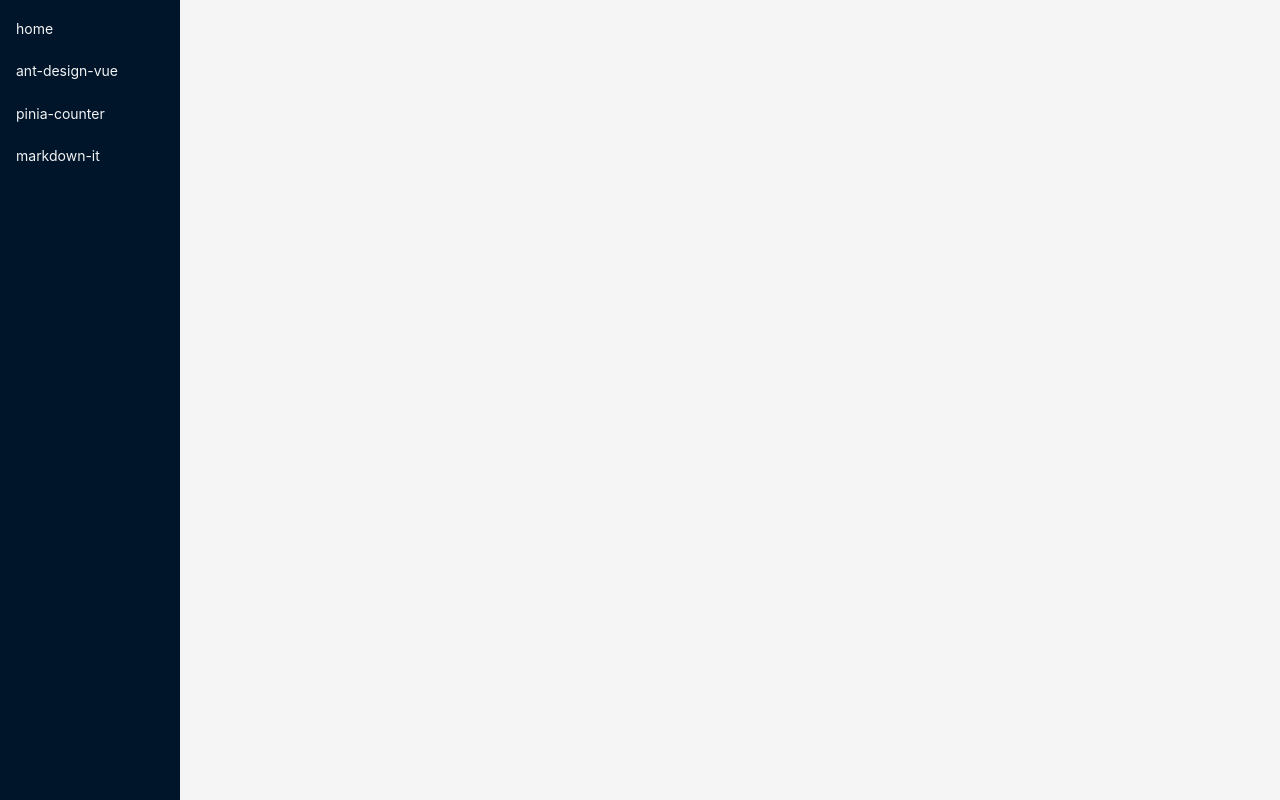
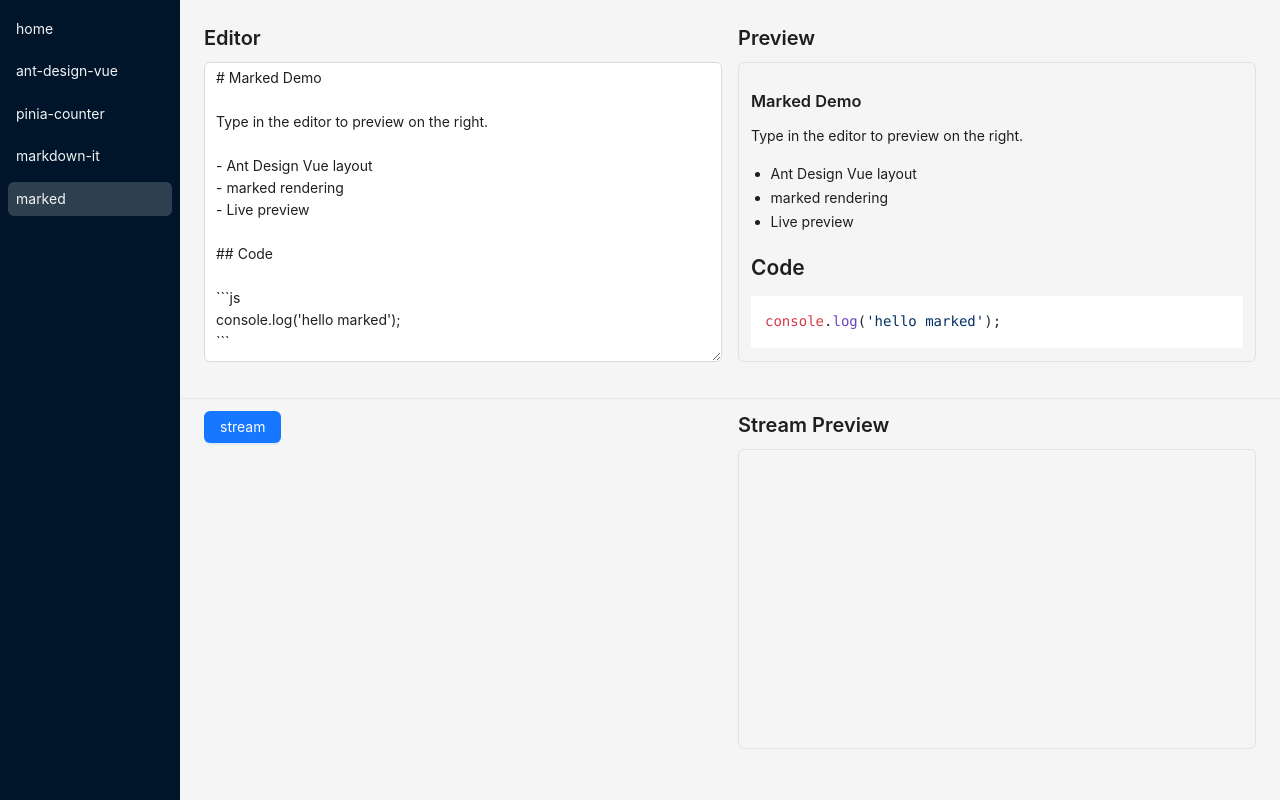
Before and after one commit to yokewang/vue3-ant-learn, a Vue app: page /marked in a window 1280 px wide. Built offline with nearby package versions, Linux system fonts and the light colour scheme.

Commit message:
add marked, MarkedViewer and MarkedView

```diff
--- a/package.json
+++ b/package.json
@@ -17,6 +17,7 @@
     "ant-design-vue": "^4.2.6",
     "highlight.js": "^11.11.1",
     "markdown-it": "^14.1.0",
+    "marked": "^16.2.1",
     "mermaid": "^11.11.0",
     "pinia": "^3.0.3",
     "vue": "^3.5.18",
--- /dev/null
+++ b/src/components/MarkedViewer.vue
@@ -0,0 +1,89 @@
+<script setup>
+import { computed, onMounted, watch, nextTick, ref } from 'vue'
+import { marked } from 'marked'
+import hljs from 'highlight.js'
+import 'highlight.js/styles/github.css'
+
+const props = defineProps({
+  source: {
+    type: String,
+    default: '',
+  },
+  options: {
+    type: Object,
+    default: () => ({}),
+  },
+})
+
+// Configure marked with highlight.js
+marked.setOptions({
+  ...props.options,
+  highlight(code, lang) {
+    try {
+      if (lang && hljs.getLanguage(lang)) {
+        return hljs.highlight(code, { language: lang }).value
+      }
+      return hljs.highlightAuto(code).value
+    } catch (e) {
+      return code
+    }
+  },
+})
+
+const renderedHtml = computed(() => marked.parse(props.source || ''))
+
+const containerEl = ref(null)
+
+function applyHighlight() {
+  if (!containerEl.value) return
+  const codeBlocks = containerEl.value.querySelectorAll('pre code')
+  codeBlocks.forEach((block) => {
+    try {
+      hljs.highlightElement(block)
+    } catch (err) {
+      // no-op
+    }
+  })
+}
+
+onMounted(() => {
+  applyHighlight()
+})
+
+watch(renderedHtml, async () => {
+  await nextTick()
+  applyHighlight()
+})
+</script>
+
+<template>
+  <div ref="containerEl" class="markdown-viewer" v-html="renderedHtml"></div>
+</template>
+
+<style scoped>
+.markdown-viewer {
+  line-height: 1.7;
+  color: rgba(0, 0, 0, 0.88);
+}
+.markdown-viewer :where(h1, h2, h3, h4, h5, h6) {
+  margin: 0.8em 0 0.5em;
+  font-weight: 600;
+}
+.markdown-viewer pre {
+  background-color: #f6f8fa;
+  padding: 12px;
+  border-radius: 6px;
+  overflow: auto;
+}
+.markdown-viewer :not(pre) code {
+  background-color: #f6f8fa;
+  padding: 0 4px;
+  border-radius: 4px;
+}
+.markdown-viewer :where(ul, ol) {
+  padding-left: 1.4em;
+}
+.markdown-viewer a {
+  color: #1677ff;
+}
+</style>
--- a/src/router/index.js
+++ b/src/router/index.js
@@ -3,6 +3,7 @@ import HomeView from '../views/HomeView.vue'
 import AntdView from '../views/AntdView.vue'
 import PiniaCounterView from '../views/PiniaCounterView.vue'
 import MarkdownItView from '../views/MarkdownItView.vue'
+import MarkedView from '../views/MarkedView.vue'
 
 const router = createRouter({
   history: createWebHistory(import.meta.env.BASE_URL),
@@ -27,6 +28,11 @@ const router = createRouter({
       name: 'markdown-it',
       component: MarkdownItView,
     },
+    {
+      path: '/marked',
+      name: 'marked',
+      component: MarkedView,
+    },
   ],
 })
 
--- /dev/null
+++ b/src/views/MarkedView.vue
@@ -0,0 +1,107 @@
+<script setup>
+import { ref, onBeforeUnmount, watch, nextTick } from 'vue'
+import MarkedViewer from '../components/MarkedViewer.vue'
+
+const text = ref(`# Marked Demo
+
+Type in the editor to preview on the right.
+
+- Ant Design Vue layout
+- marked rendering
+- Live preview
+
+## Code
+
+\`\`\`js
+console.log('hello marked');
+\`\`\`
+
+[Ant Design Vue](https://antdv.com/)
+`)
+
+const streamText = ref('')
+const streaming = ref(false)
+let streamTimer = null
+
+const panelHeight = 300
+
+const streamContainerEl = ref(null)
+
+function startStream() {
+  if (streaming.value) return
+  streaming.value = true
+  streamText.value = ''
+  const content = `# Stream Demo\n\nThis panel shows dynamic updates.\n\n- Chunked append\n- marked render\n- highlight.js code\n\n## Code\n\n\`\`\`js\nfor (let i = 0; i < 3; i++) {\n  console.log('stream', i)\n}\n\`\`\`\n\nDone.\n`
+  let index = 0
+  const step = () => {
+    if (index >= content.length) {
+      clearInterval(streamTimer)
+      streamTimer = null
+      streaming.value = false
+      return
+    }
+    streamText.value += content[index]
+    index += 1
+  }
+  streamTimer = setInterval(step, 20)
+}
+
+onBeforeUnmount(() => {
+  if (streamTimer) {
+    clearInterval(streamTimer)
+    streamTimer = null
+  }
+})
+
+watch(streamText, async () => {
+  await nextTick()
+  const el = streamContainerEl.value
+  if (el) {
+    el.scrollTop = el.scrollHeight
+  }
+})
+</script>
+
+<template>
+  <div style="padding: 24px">
+    <a-row :gutter="16">
+      <a-col :span="12">
+        <a-typography-title :level="4">Editor</a-typography-title>
+        <a-textarea v-model:value="text" :style="{ height: panelHeight + 'px' }" />
+      </a-col>
+      <a-col :span="12">
+        <a-typography-title :level="4">Preview</a-typography-title>
+        <div class="light-border" :style="{ height: panelHeight + 'px' }">
+          <MarkedViewer :source="text" />
+        </div>
+      </a-col>
+    </a-row>
+  </div>
+  <a-divider class="compact-divider" />
+  <div style="padding: 0 24px 24px">
+    <a-row :gutter="16">
+      <a-col :span="12">
+        <a-button type="primary" @click="startStream" :loading="streaming">stream</a-button>
+      </a-col>
+      <a-col :span="12">
+        <a-typography-title :level="4">Stream Preview</a-typography-title>
+        <div ref="streamContainerEl" class="light-border" :style="{ height: panelHeight + 'px' }">
+          <MarkedViewer :source="streamText" />
+        </div>
+      </a-col>
+    </a-row>
+  </div>
+</template>
+
+<style scoped>
+.light-border {
+  border: 1px solid rgba(0, 0, 0, 0.08);
+  border-radius: 6px;
+  padding: 12px;
+  box-sizing: border-box;
+  overflow-y: auto;
+}
+.compact-divider {
+  margin: 12px 0;
+}
+</style>
```
Also changed, not shown: 1 other file (tests, documents, lock files or other folders).
